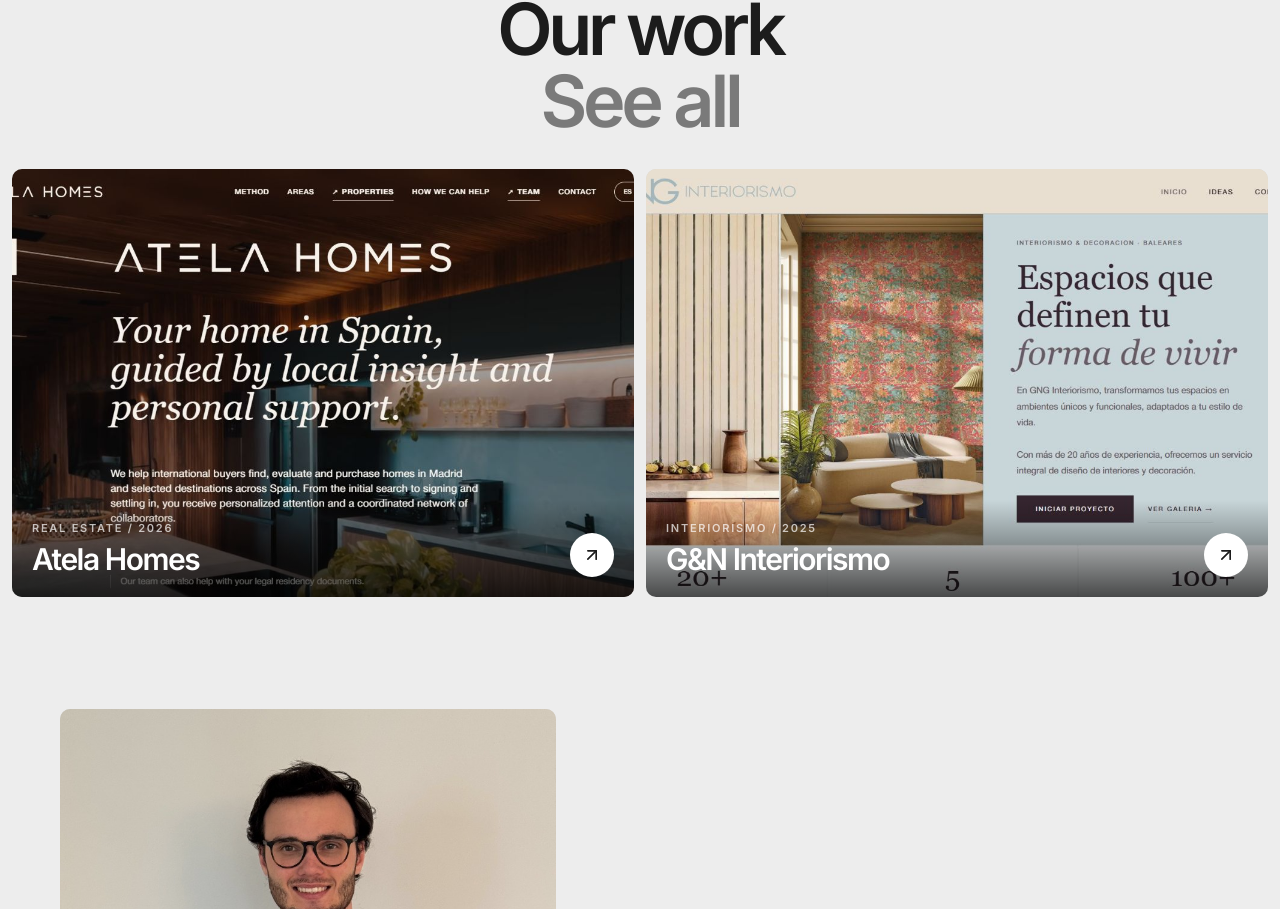
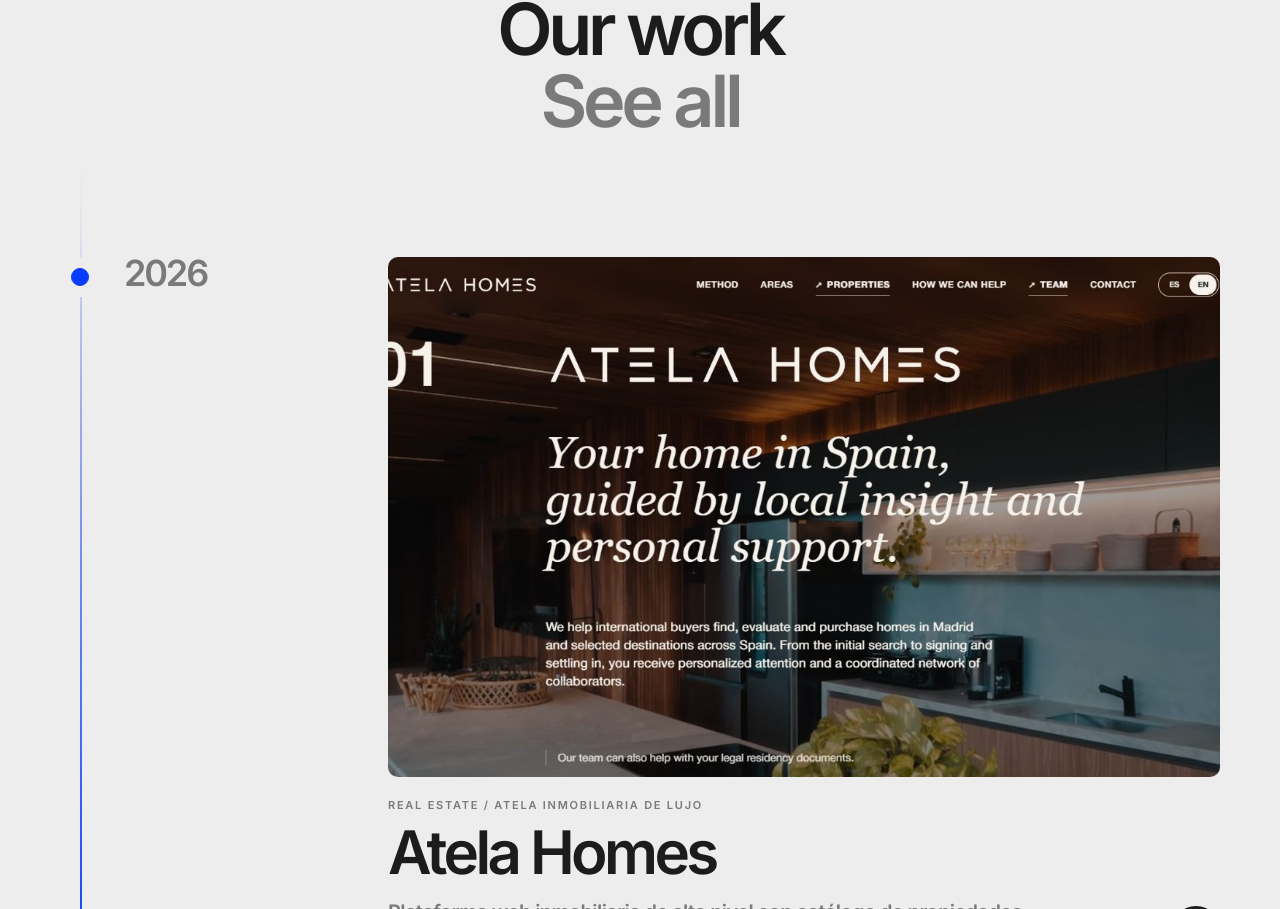
Before and after one commit to gonzatela/atela-studio, a Next.js app: page / in a window 1280 px wide. Shown: the part 1415-2324 px from the top of the page. Built offline with nearby package versions, Linux system fonts and the light colour scheme.

Commit message:
Add timeline project section

```diff
--- a/app/page.tsx
+++ b/app/page.tsx
@@ -6,6 +6,7 @@
 import { HERO_BG_IMAGE } from "@/data/heroBg";
 import { FOUNDER_IMAGE } from "@/data/founder";
 import { PROJECTS } from "@/data/projects";
+import { Timeline } from "@/components/ui/timeline";
 
 const services = [
   "Dirección visual",
@@ -24,6 +25,46 @@
   "E-commerce",
   "Landing page",
 ];
+
+const projectTimeline = PROJECTS.map((project) => ({
+  title: project.year,
+  content: (
+    <a
+      href={project.liveUrl}
+      target="_blank"
+      rel="noopener noreferrer"
+      className="group block"
+    >
+      <div className="overflow-hidden rounded-[10px] bg-[#d8d8d8]">
+        <div className="aspect-[4/3] md:aspect-[16/10]">
+          <img
+            src={project.image}
+            alt={project.title}
+            className="h-full w-full object-cover object-top transition-transform duration-700 ease-out group-hover:scale-[1.035]"
+          />
+        </div>
+      </div>
+
+      <div className="mt-5 flex flex-col gap-4 md:flex-row md:items-end md:justify-between">
+        <div>
+          <p className="text-[11px] font-semibold uppercase tracking-[0.16em] text-[#7a7a7a]">
+            {project.category} / {project.client}
+          </p>
+          <h3 className="mt-2 text-4xl font-semibold leading-[0.94] tracking-[-0.06em] text-[#1c1c1c] md:text-6xl">
+            {project.title}
+          </h3>
+          <p className="mt-4 max-w-2xl text-base font-semibold leading-[1.2] tracking-[-0.03em] text-[#7a7a7a] md:text-xl">
+            {project.description}
+          </p>
+        </div>
+
+        <span className="inline-grid h-12 w-12 shrink-0 place-items-center rounded-full bg-[#1c1c1c] text-white transition-transform group-hover:rotate-45">
+          <ArrowUpRight className="h-5 w-5" />
+        </span>
+      </div>
+    </a>
+  ),
+}));
 
 export default function Home() {
   const [selectedProjectType, setSelectedProjectType] = useState(
@@ -132,8 +173,11 @@
         </motion.div>
       </section>
 
-      <section id="work" className="px-2 pb-28 md:px-3">
-        <motion.div {...reveal()} className="mb-8 text-center">
+      <section id="work" className="px-5 pb-28 md:px-8">
+        <motion.div
+          {...reveal()}
+          className="mx-auto mb-2 max-w-[1160px] text-center"
+        >
           <h2 className="text-5xl font-semibold leading-[0.9] tracking-[-0.06em] md:text-7xl">
             Our work
             <br />
@@ -141,39 +185,7 @@
           </h2>
         </motion.div>
 
-        <div className="grid gap-3 md:grid-cols-2">
-          {PROJECTS.map((project, index) => (
-            <motion.a
-              {...reveal(index * 0.08)}
-              key={project.id}
-              href={project.liveUrl}
-              target="_blank"
-              rel="noopener noreferrer"
-              className="group relative block overflow-hidden rounded-[10px] bg-[#d8d8d8]"
-            >
-              <div className="aspect-[4/3] md:aspect-[16/11]">
-                <img
-                  src={project.image}
-                  alt={project.title}
-                  className="h-full w-full object-cover object-top transition-transform duration-700 ease-out group-hover:scale-[1.035]"
-                />
-              </div>
-              <div className="absolute inset-x-0 bottom-0 flex items-end justify-between bg-gradient-to-t from-black/70 to-transparent p-5 text-white">
-                <div>
-                  <p className="text-[11px] font-semibold uppercase tracking-[0.16em] text-white/70">
-                    {project.category} / {project.year}
-                  </p>
-                  <h3 className="mt-1 text-3xl font-semibold tracking-[-0.05em]">
-                    {project.title}
-                  </h3>
-                </div>
-                <span className="grid h-11 w-11 place-items-center rounded-full bg-white text-[#1c1c1c] transition-transform group-hover:rotate-45">
-                  <ArrowUpRight className="h-5 w-5" />
-                </span>
-              </div>
-            </motion.a>
-          ))}
-        </div>
+        <Timeline data={projectTimeline} />
       </section>
 
       <section id="about" className="px-5 pb-28 md:px-8">
--- /dev/null
+++ b/components/ui/timeline.tsx
@@ -0,0 +1,107 @@
+"use client";
+
+import {
+  motion,
+  useMotionValueEvent,
+  useReducedMotion,
+  useScroll,
+  useTransform,
+} from "framer-motion";
+import React, { useEffect, useRef, useState } from "react";
+
+interface TimelineEntry {
+  title: string;
+  content: React.ReactNode;
+}
+
+export const Timeline = ({ data }: { data: TimelineEntry[] }) => {
+  const ref = useRef<HTMLDivElement>(null);
+  const containerRef = useRef<HTMLDivElement>(null);
+  const [height, setHeight] = useState(0);
+  const [activeIndex, setActiveIndex] = useState(0);
+  const reduceMotion = useReducedMotion();
+
+  useEffect(() => {
+    if (ref.current) {
+      const rect = ref.current.getBoundingClientRect();
+      setHeight(rect.height);
+    }
+  }, [data.length]);
+
+  const { scrollYProgress } = useScroll({
+    target: containerRef,
+    offset: ["start 18%", "end 62%"],
+  });
+
+  const heightTransform = useTransform(scrollYProgress, [0, 1], [0, height]);
+  const opacityTransform = useTransform(scrollYProgress, [0, 0.1], [0, 1]);
+
+  useMotionValueEvent(scrollYProgress, "change", (latest) => {
+    const nextIndex = Math.min(
+      data.length - 1,
+      Math.max(0, Math.floor(latest * data.length)),
+    );
+    setActiveIndex(nextIndex);
+  });
+
+  return (
+    <div ref={containerRef} className="w-full bg-[#ededed] font-sans">
+      <div ref={ref} className="relative mx-auto max-w-[1160px] pb-24">
+        {data.map((item, index) => (
+          <div
+            key={item.title}
+            className="flex justify-start gap-6 pt-12 md:gap-10 md:pt-28"
+          >
+            <div className="sticky top-32 z-30 flex max-w-[13rem] shrink-0 self-start md:w-full md:max-w-[18rem]">
+              <div className="absolute left-0 flex h-10 w-10 items-center justify-center rounded-full bg-[#ededed]">
+                <div
+                  className={`h-4 w-4 rounded-full border p-2 transition-colors duration-300 ${
+                    activeIndex >= index
+                      ? "border-[#073bff] bg-[#073bff]"
+                      : "border-[#c7c7c7] bg-[#dedede]"
+                  }`}
+                />
+              </div>
+              <h3 className="hidden pl-16 text-4xl font-semibold leading-[0.94] tracking-[-0.06em] text-[#7a7a7a] md:block">
+                {item.title}
+              </h3>
+            </div>
+
+            <motion.div
+              initial={
+                reduceMotion
+                  ? { opacity: 1 }
+                  : { opacity: 0, transform: "translateY(28px)" }
+              }
+              whileInView={{ opacity: 1, transform: "translateY(0px)" }}
+              viewport={{ once: true, amount: 0.24 }}
+              transition={{
+                duration: 0.72,
+                ease: [0.23, 1, 0.32, 1],
+              }}
+              className="relative w-full pl-10 md:pl-0"
+            >
+              <h3 className="mb-4 block text-3xl font-semibold leading-[0.94] tracking-[-0.06em] text-[#7a7a7a] md:hidden">
+                {item.title}
+              </h3>
+              {item.content}
+            </motion.div>
+          </div>
+        ))}
+
+        <div
+          style={{ height: `${height}px` }}
+          className="absolute left-5 top-0 w-[2px] overflow-hidden bg-gradient-to-b from-transparent via-[#c7c7c7] to-transparent [mask-image:linear-gradient(to_bottom,transparent_0%,black_10%,black_90%,transparent_100%)] md:left-5"
+        >
+          <motion.div
+            style={{
+              height: reduceMotion ? height : heightTransform,
+              opacity: reduceMotion ? 1 : opacityTransform,
+            }}
+            className="absolute inset-x-0 top-0 w-[2px] rounded-full bg-gradient-to-t from-[#073bff] via-[#073bff] to-transparent"
+          />
+        </div>
+      </div>
+    </div>
+  );
+};
```
